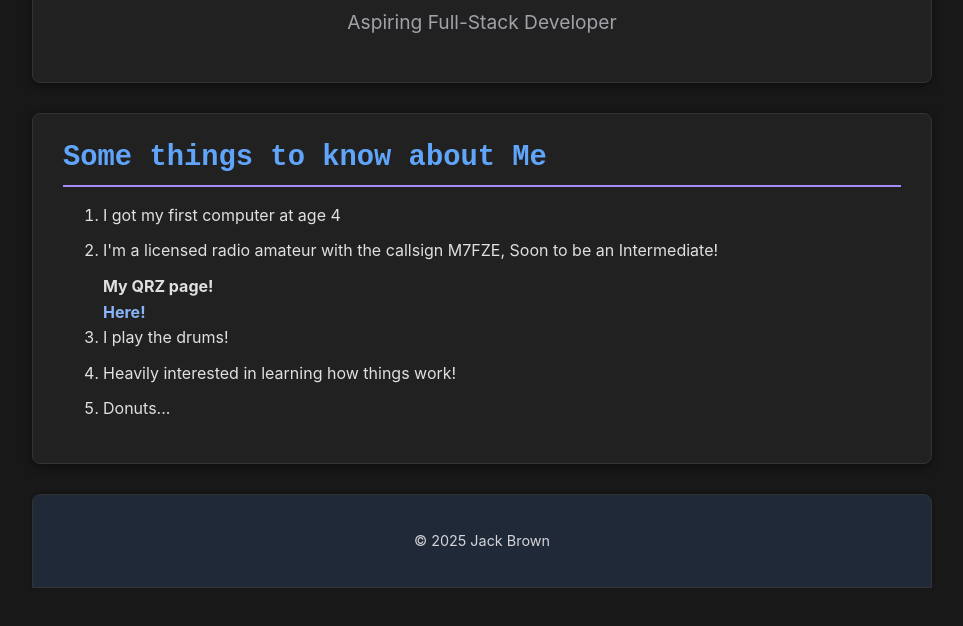
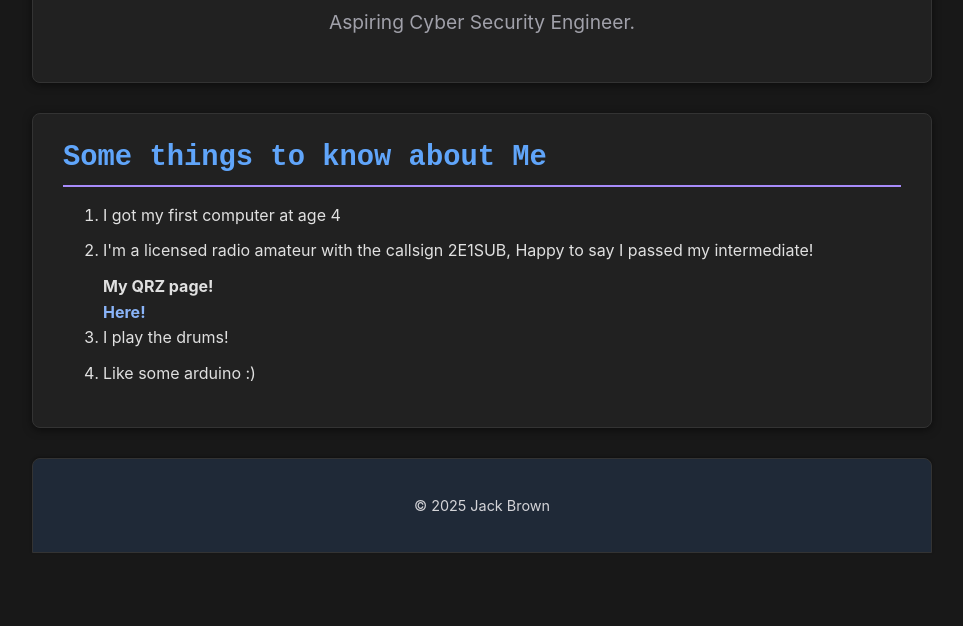
Before and after one commit to null65/v4DJ, a plain HTML site: page about.html in a window 1280 px wide. Shown: the part 188-814 px from the top of the page, without its empty margins (158-1121 px from the left). Drawn offline with Linux system fonts and the light colour scheme.

Commit message:
Update about.html
add new aspirations, Add some more "some things to know about me" :)

```diff
--- a/about.html
+++ b/about.html
@@ -19,18 +19,18 @@
                 </ul>
             </nav>
             <h1>Jack Brown</h1>
-            <p class="subtitle">Aspiring Full-Stack Developer</p>
+            <p class="subtitle">Aspiring Cyber Security Engineer.</p>
         </header>
 
         <main>
             <section id="about">
-                <h2>Some things to know about Me</h2>
+                <h2><b>Some things to know about Me</b></h2>
                 <ol>
                     <li>I got my first computer at age 4</li>
-                    <li>I'm a licensed radio amateur with the callsign M7FZE, Soon to be an Intermediate!</li><b>My QRZ page! <br><a href="https://www.qrz.com/db/M7FZE">Here!</a></b>
+                    <li>I'm a licensed radio amateur with the callsign 2E1SUB, Happy to say I passed my intermediate!</li><b>My QRZ page! <br><a href="https://www.qrz.com/db/2e1sub">Here!</a></b>
                     <li>I play the drums!</li>
-                    <li>Heavily interested in learning how things work!</li>
-                    <li>Donuts...</li>
+                    <li>Like some arduino :)</li>
+
                 </ol>
             </section>
         </main>
@@ -40,4 +40,5 @@
         </footer>
     </div>
 </body>
+
 </html>
```
